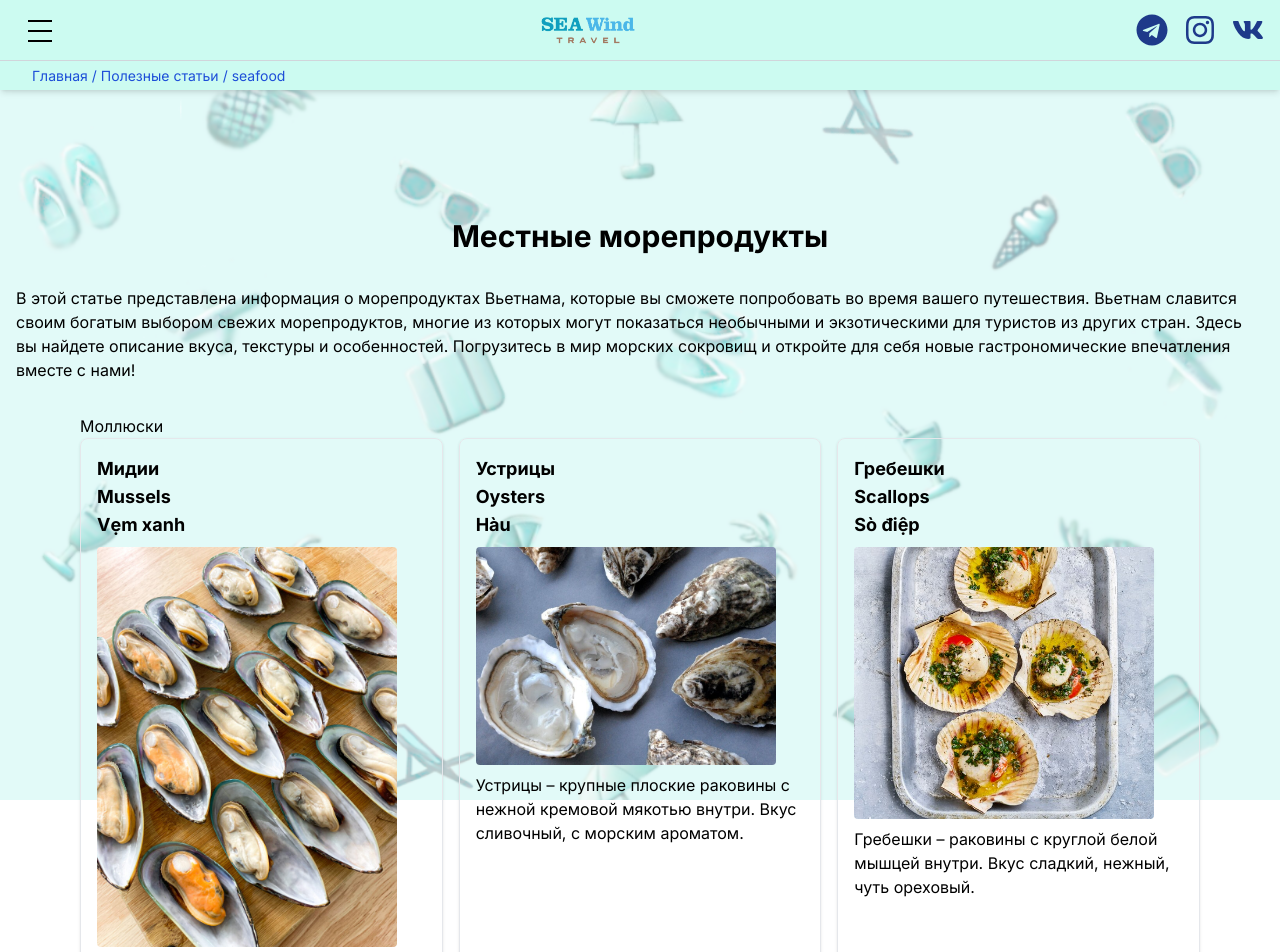
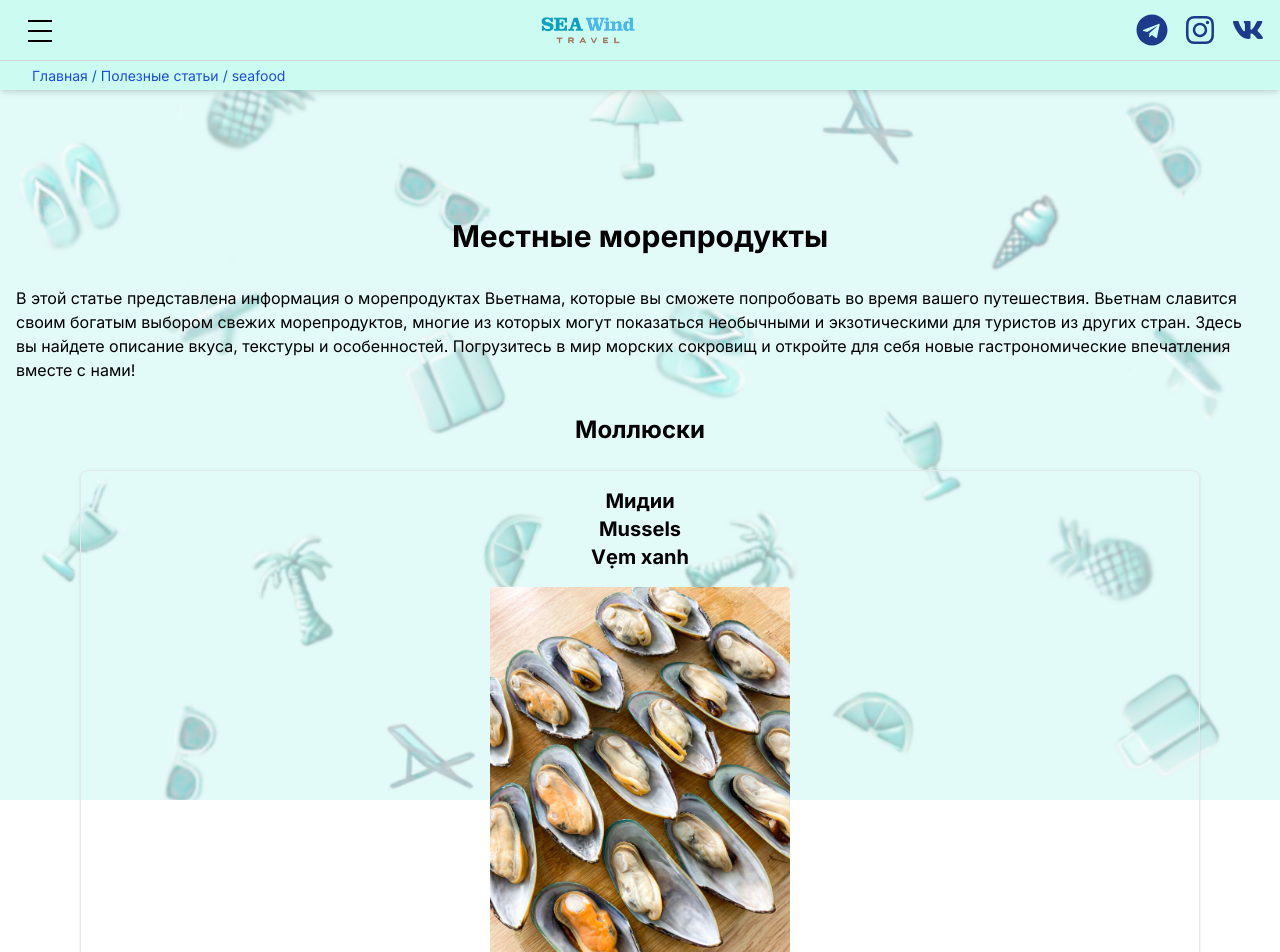
Before and after one commit to PanteleevDmitriy/deploy_testing, a Next.js app in the folder frontend/: page /articles/seafood in a window 1280 px wide. Shown: the top 952 px of the page. Built offline with nearby package versions, Linux system fonts and the light colour scheme.

Commit message:
seafood fix2 27/05

```diff
--- a/frontend/app/articles/seafood/page.tsx
+++ b/frontend/app/articles/seafood/page.tsx
@@ -252,6 +252,12 @@ export default function SeafoodArticle() {
             "Яркая рыба с нежным мясом. Вкус мягкий, сладкий, сочный.",
           image: "mandarin_fish.jpg",
         },
+        {
+          name: "Осётр\nSturgeon\nCá tầm",
+          description:
+            "Крупная рыба с продолговатым телом и костяными щитками. Мясо плотное, нежное, с характерным насыщенным вкусом и лёгкой жирностью.",
+          image: "sturgeon.jpg",
+        },
       ],
     },
     {
@@ -348,18 +354,25 @@ export default function SeafoodArticle() {
           текстуры и особенностей. Погрузитесь в мир морских сокровищ и откройте для себя новые гастрономические впечатления вместе с нами!
         </p>
       </div>
-
       <div className="space-y-12 px-4 md:px-8 lg:px-16">
         {seafoodSections.map((section) => (
           <div key={section.section}>
-            <h2>{section.section}</h2>
-            <div className="grid grid-cols-1 sm:grid-cols-2 md:grid-cols-3 gap-4">
+            <h2 className="text-center font-bold text-2xl my-6">{section.section}</h2>
+            <div className="grid grid-cols-1 gap-4">
               {section.items.map((item) => (
-                <div key={item.name} className="border p-4 rounded-lg shadow">
-                  <h3 className="text-lg font-bold mb-2 whitespace-pre-line">{item.name}</h3>
-                  <Image src={`/photo/seafood/${item.image}`} alt={item.name} width={300} height={200} className="rounded" />
-                  <p className="mt-2">{item.description}</p>
+                <div key={item.name} className="border p-4 rounded-lg shadow w-full">
+                <h3 className="text-center text-xl font-bold mb-4 whitespace-pre-line">{item.name}</h3>
+                <div className="flex justify-center">
+                  <Image
+                    src={`/photo/seafood/${item.image}`}
+                    alt={item.name}
+                    width={300}
+                    height={200}
+                    className="rounded"
+                  />
                 </div>
+                <p className="mt-4 text-center">{item.description}</p>
+              </div>
               ))}
             </div>
           </div>
```
Also changed, not shown: frontend/public/photo/seafood/sturgeon.jpg (added).
